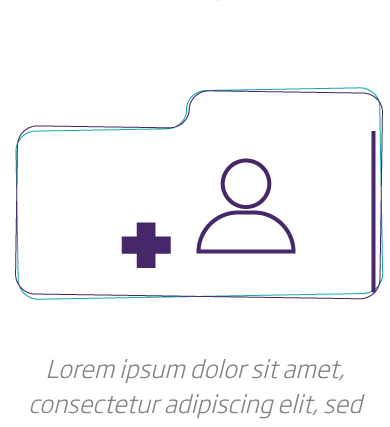
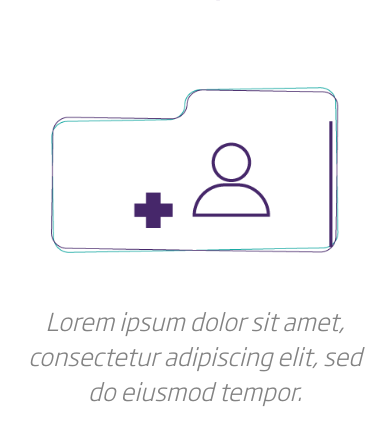
Before and after one commit to deividNetwork/SocialPerformance, a plain HTML site: page index.html in a window 390 px wide. Shown: the part 1228-1655 px from the top of the page. Drawn offline with nearby package versions, Linux system fonts and the light colour scheme.

Commit message:
Fixing responsive

```diff
--- a/assets/css/responsive.css
+++ b/assets/css/responsive.css
@@ -44,6 +44,7 @@
         background-color: #00a8a3;
         padding: 20px 15px 10px;
         display: none;
+        z-index: 100;
     }
 
     header .top .menu .menu-mobile.open + ul {
@@ -80,6 +81,10 @@
         text-align: center;
     }
 
+    section.service img {
+        max-width: 80%;
+    }
+
     section.service p.info {
         margin: 50px 0;
     }
```
